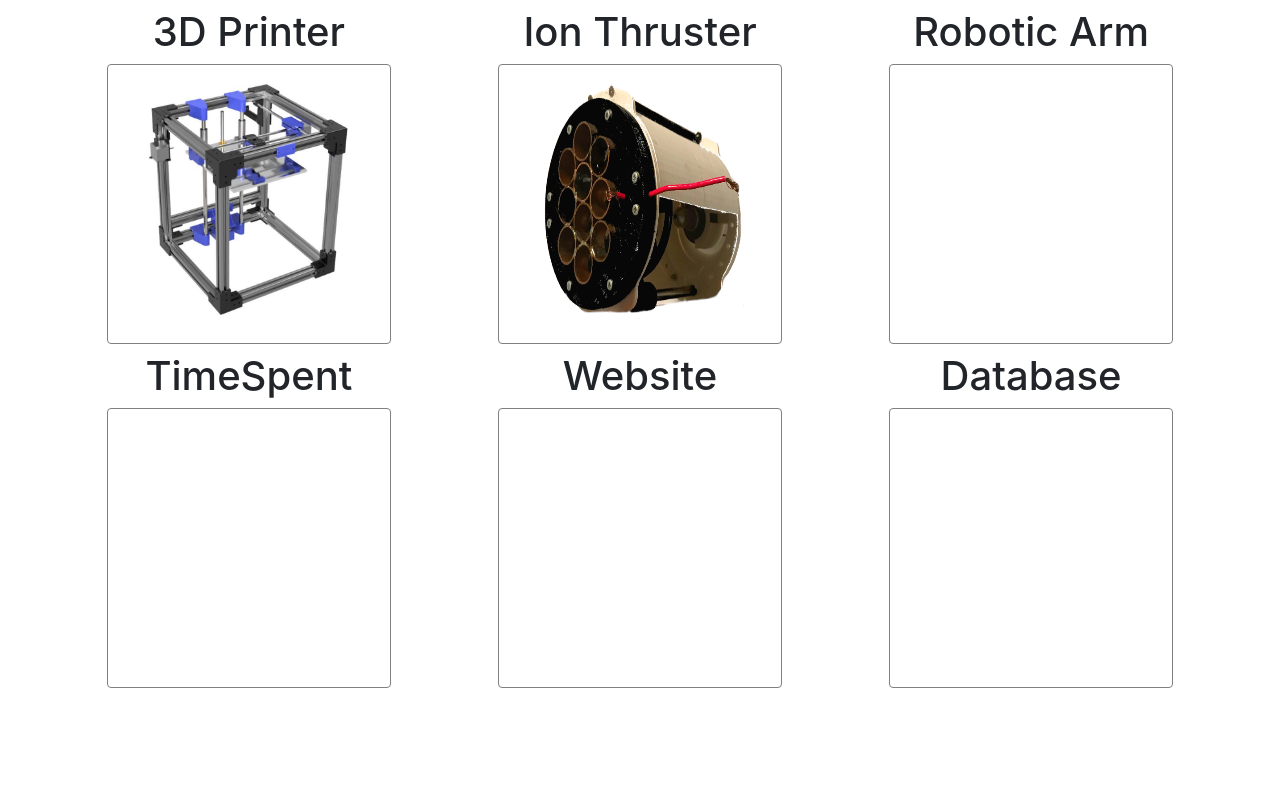
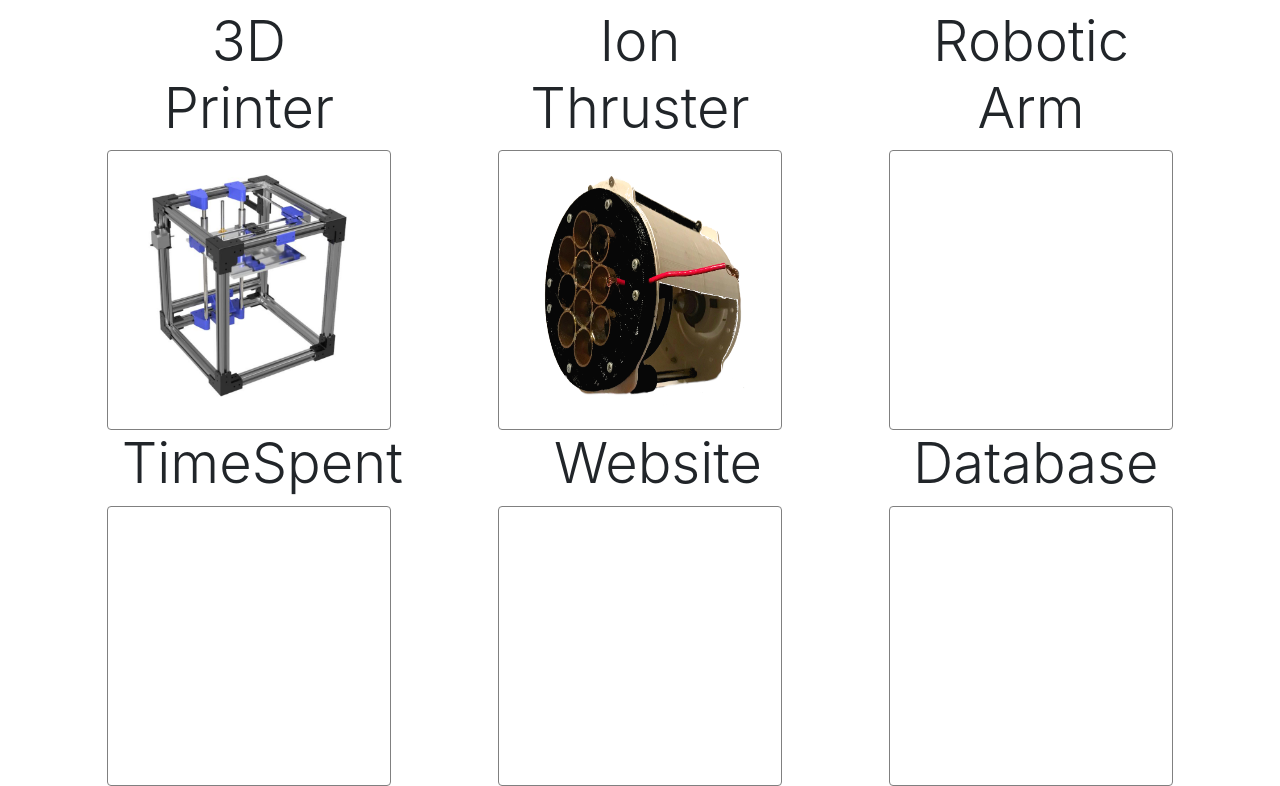
Before and after one commit to codyswain/Personal-Website-Flask, a Flask app: page /projects in a window 1280 px wide. Shown: the part 56-842 px from the top of the page. Before the commit the page ends 744 px from the top, so only its background shows below. Run offline with Flask 2, Linux system fonts and the light colour scheme; some libraries are stand-ins or nearby versions.

Commit message:
Changed font

```diff
--- a/app/static/style/custom.css
+++ b/app/static/style/custom.css
@@ -19,17 +19,17 @@
 
 
 .button-picture {
-  margin-top:10px;
-  height:250px;
+  margin-top:15px;
+  height:240px;
   display: block;
   margin-left:auto;
   margin-right:auto;
   max-width:89%;
 }
+
 .button-picture:hover {
   color: lightsalmon;
 }
-
 
 .project_boxes {
 	/*background: linear-gradient(-90deg, rgba(69,246,249,.4), rgba(216, 143, 247, .4));*/
--- a/app/templates/projects.html
+++ b/app/templates/projects.html
@@ -8,15 +8,15 @@
 	<div class="row row mt-2">
 		<div class="col-sm-1"></div>
 		<div class="col-lg">
-			<h1 class="display-5" style="text-align:center;">3D Printer</h1>
+			<h1 class="display-4" style="text-align:center;">3D Printer</h1>
 		</div>
 		<div class="col-sm-1"></div>
 		<div class="col-lg">
-			<h1 class="display-5" style="text-align:center;">Ion Thruster</h1>
+			<h1 class="display-4" style="text-align:center;">Ion Thruster</h1>
 		</div>
 		<div class="col-sm-1"></div>
 		<div class="col-lg">
-			<h1 class="display-5" style="text-align:center;">Robotic Arm</h1>
+			<h1 class="display-4" style="text-align:center;">Robotic Arm</h1>
 		</div>
 		<div class="col-sm-1"></div>
 	</div>
@@ -41,18 +41,18 @@
 		<div class="col-sm-1"></div>
 	</div>
 
-	<div class="row row mt-2">
+	<div class="row">
 		<div class="col-sm-1"></div>
 		<div class="col-lg">
-			<h1 class="display-5" style="text-align:center;">TimeSpent</h1>
+			<h1 class="display-4" style="text-align:center;">TimeSpent</h1>
 		</div>
 		<div class="col-sm-1"></div>
 		<div class="col-lg">
-			<h1 class="display-5" style="text-align:center;">Website</h1>
+			<h1 class="display-4" style="text-align:center;">Website</h1>
 		</div>
 		<div class="col-sm-1"></div>
 		<div class="col-lg">
-			<h1 class="display-5" style="text-align:center;">Database</h1>
+			<h1 class="display-4" style="text-align:center;">Database</h1>
 		</div>
 		<div class="col-sm-1"></div>
 	</div>
```
Also changed, not shown: 1 other file.
